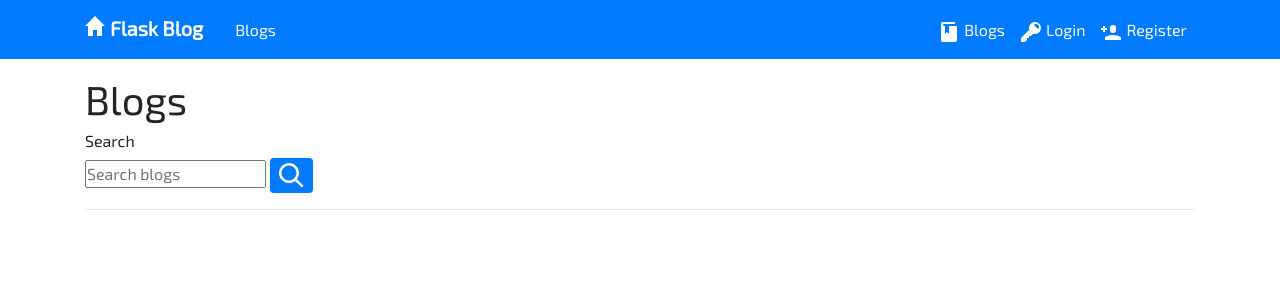
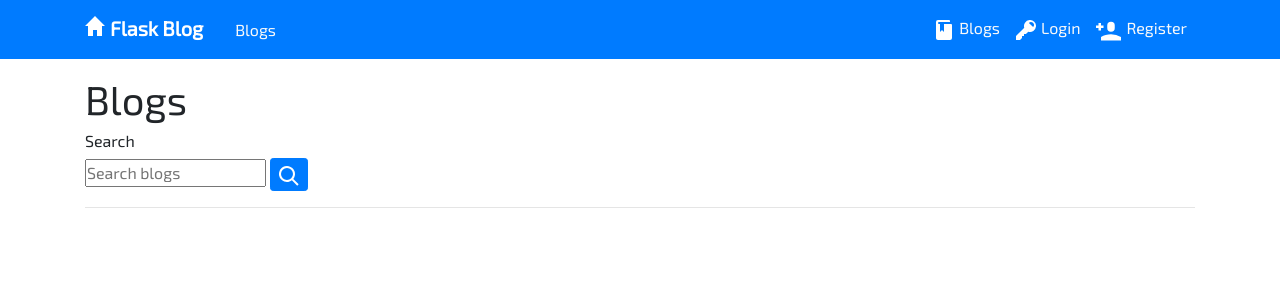
Before and after one commit to ey7/project-three, a Flask app: page /blogs in a window 1280 px wide. Shown: the top 300 px of the page. Run offline with Flask 2, Linux system fonts and the light colour scheme; data that the repository does not hold is empty; some libraries are stand-ins or nearby versions.

Commit message:
made register icon on navbar bigger

```diff
--- a/static/css/style.css
+++ b/static/css/style.css
@@ -39,6 +39,11 @@
   margin-right: 5px;
 }
 .search-icon {
+  width: 20px;
+  height: 20px;
+}
+.register-icon {
   width: 25px;
   height: 25px;
+  margin-right: 5px;
 }
--- a/templates/includes/_nav.html
+++ b/templates/includes/_nav.html
@@ -31,7 +31,7 @@
                             <a href="{{ url_for('login') }}" class="nav-link text-light"><img src="{{ url_for('static', filename='images/key.svg') }}" class="icon" alt="Login">Login</a>
                         </li>
                         <li class="nav-item">
-                            <a href="{{ url_for('register') }}" class="nav-link text-light"><img src="{{ url_for('static', filename='images/user-add.svg') }}" class="icon" alt="Login">Register</a>
+                            <a href="{{ url_for('register') }}" class="nav-link text-light"><img src="{{ url_for('static', filename='images/user-add.svg') }}" class="register-icon" alt="Login">Register</a>
                         </li>
                         {% endif %}
                     </ul>
```
